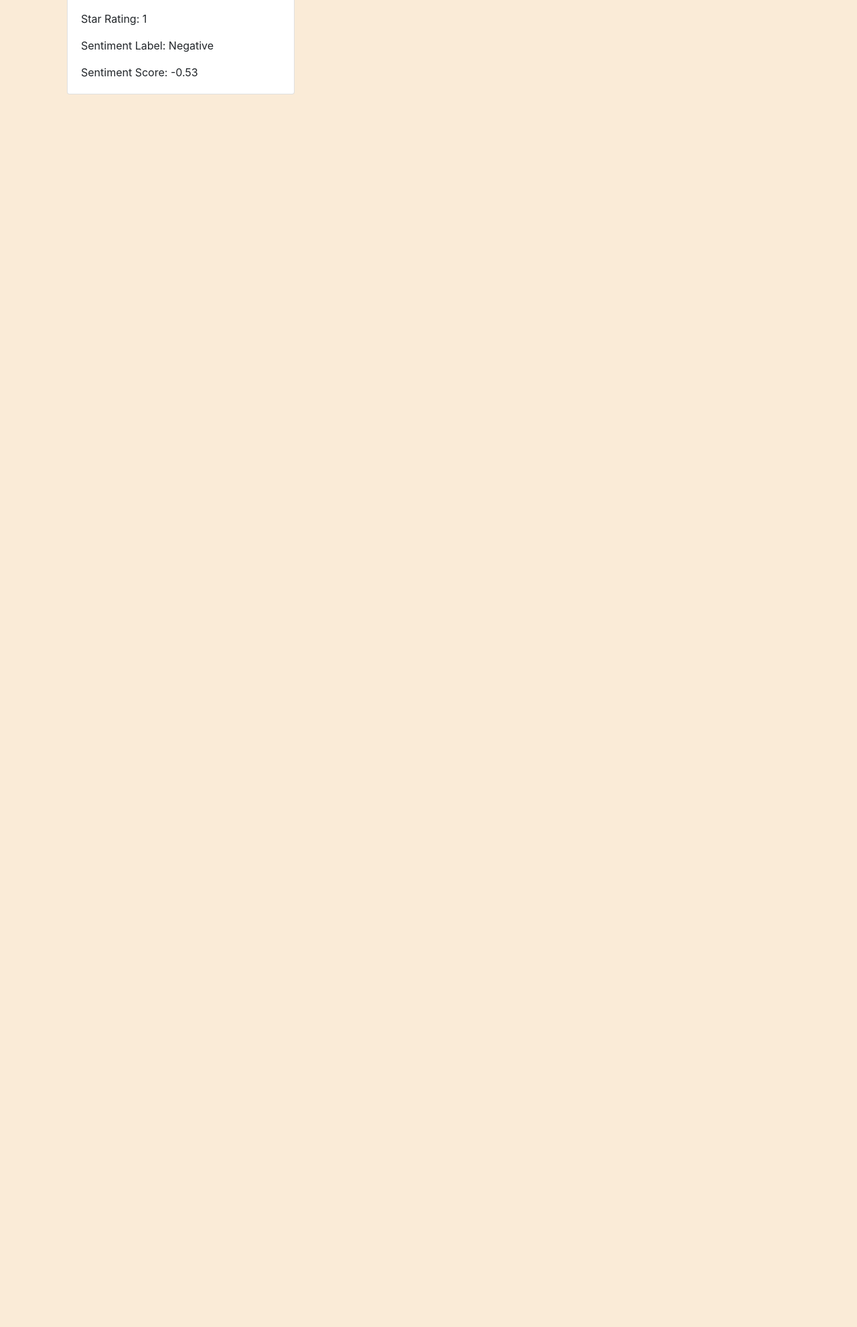
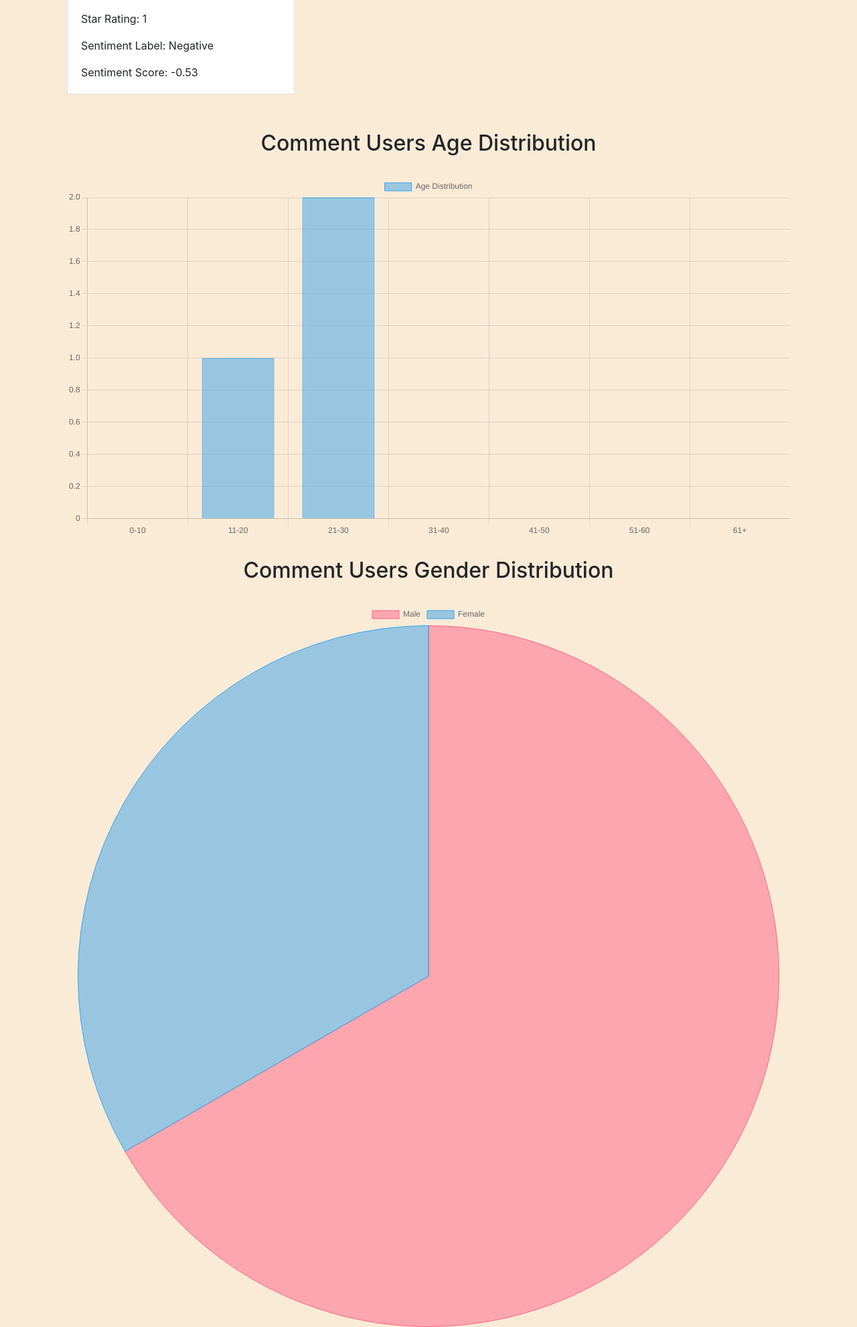
Before and after one commit to nasirabbas827/tv-show-prediction, a Django app: page /view_comments/1/ in a window 1280 px wide. Shown: the part 515-2497 px from the top of the page at 67% size. Before the commit the page ends 656 px from the top, so only its background shows below. Run offline with Django 4.2, Linux system fonts and the light colour scheme; a user stored in the database is signed in; data comes from the database, SQL or seed files in the repository; both versions use the stored data as it was after the commit; some libraries are stand-ins or nearby versions.

Commit message:
Second Commit Added Charts

```diff
--- a/myapp/models.py
+++ b/myapp/models.py
@@ -6,11 +6,21 @@ from django.db import models
 from django.contrib.auth.models import User
 from django.core import validators
 
+from django.db import models
+from django.contrib.auth.models import User
+from django.core import validators
+
 class Profile(models.Model):
+    GENDER_CHOICES = [
+        ('M', 'Male'),
+        ('F', 'Female'),
+    ]
+
     user = models.OneToOneField(User, on_delete=models.CASCADE)
     full_name = models.CharField(max_length=100, default="")
     email = models.EmailField(default="")
     date_of_birth = models.DateField(default=None, blank=True, null=True)
+    age = models.IntegerField(default=None, blank=True, null=True, validators=[validators.MinValueValidator(0)])
     phone_number = models.CharField(
         max_length=20,
         default="",
@@ -19,7 +29,8 @@ class Profile(models.Model):
         validators=[validators.RegexValidator(regex='^[0-9]*$', message='Enter a valid phone number.', code='invalid_number')]
     )  # Only allow numeric values
     address = models.TextField(default="", blank=True, null=True)
-    profile_picture = models.ImageField(upload_to='profile_pics/', default='default.jpg')  # Add this line for profile picture
+    profile_picture = models.ImageField(upload_to='profile_pics/', default='default.jpg')
+    gender = models.CharField(max_length=1, choices=GENDER_CHOICES, blank=True, null=True)
 
     def __str__(self):
         return self.user.username
--- a/myapp/views.py
+++ b/myapp/views.py
@@ -135,6 +135,11 @@ def comment_show(request, show_id):
 
     return render(request, 'comment_show.html', {'show': show, 'form': form})
 
+from django.shortcuts import render, get_object_or_404
+from django.contrib.auth.decorators import login_required
+from django.db.models import Count
+from .models import Comment, Profile
+
 @login_required
 def view_comments(request, show_id):
     show_comments = Comment.objects.filter(show_id=show_id)
@@ -148,8 +153,37 @@ def view_comments(request, show_id):
             'profile_picture': user_profile.profile_picture.url
         })
 
-    return render(request, 'view_comments.html', {'comments_with_user_info': comments_with_user_info})
+    # Query to get age distribution
+    age_distribution = Profile.objects.values('age').annotate(comment_count=Count('user__comment'))
 
+    # Prepare data for age distribution chart
+    age_labels = ['0-10', '11-20', '21-30', '31-40', '41-50', '51-60', '61+']
+    age_data = [0] * len(age_labels)
+    for item in age_distribution:
+        if item['age'] is not None:
+            age_group_index = min(item['age'] // 10, len(age_labels) - 1)
+            age_data[age_group_index] += item['comment_count']
+
+    # Query to get gender distribution
+    gender_distribution = Profile.objects.values('gender').annotate(comment_count=Count('user__comment'))
+
+    # Prepare data for gender distribution chart
+    gender_labels = ['Male', 'Female']
+    gender_data = [0, 0]
+    for item in gender_distribution:
+        if item['gender'] == 'M':
+            gender_data[0] += item['comment_count']
+        elif item['gender'] == 'F':
+            gender_data[1] += item['comment_count']
+
+    context = {
+        'age_labels': age_labels,
+        'age_data': age_data,
+        'gender_labels': gender_labels,
+        'gender_data': gender_data,
+        'comments_with_user_info': comments_with_user_info
+    }
+    return render(request, 'view_comments.html', context)
 
 @login_required
 def update_profile(request):
--- a/templates/view_comments.html
+++ b/templates/view_comments.html
@@ -36,4 +36,56 @@
         {% endfor %}
     </div>
 </div>
+<div class="container">
+    <h2>Comment Users Age Distribution</h2>
+    <canvas id="ageChart" width="400" height="200"></canvas>
+
+    <h2>Comment Users Gender Distribution</h2>
+    <canvas id="genderChart" width="400" height="200"></canvas>
+</div>
+
+<script src="https://cdn.jsdelivr.net/npm/chart.js"></script>
+<script>
+    // Age distribution chart
+    var ageCtx = document.getElementById('ageChart').getContext('2d');
+    var ageChart = new Chart(ageCtx, {
+        type: 'bar',
+        data: {
+            labels: {{ age_labels|safe }},
+            datasets: [{
+                label: 'Age Distribution',
+                data: {{ age_data|safe }},
+                backgroundColor: 'rgba(54, 162, 235, 0.5)',
+                borderColor: 'rgba(54, 162, 235, 1)',
+                borderWidth: 1
+            }]
+        },
+        options: {
+            scales: {
+                yAxes: [{
+                    ticks: {
+                        beginAtZero: true
+                    }
+                }]
+            }
+        }
+    });
+
+    // Gender distribution chart
+    var genderCtx = document.getElementById('genderChart').getContext('2d');
+    var genderChart = new Chart(genderCtx, {
+        type: 'pie',
+        data: {
+            labels: {{ gender_labels|safe }},
+            datasets: [{
+                label: 'Gender Distribution',
+                data: {{ gender_data|safe }},
+                backgroundColor: ['rgba(255, 99, 132, 0.5)', 'rgba(54, 162, 235, 0.5)'],
+                borderColor: ['rgba(255, 99, 132, 1)', 'rgba(54, 162, 235, 1)'],
+                borderWidth: 1
+            }]
+        },
+        options: {}
+    });
+</script>
 {% endblock %}
--- a/templates/view_profile.html
+++ b/templates/view_profile.html
@@ -58,6 +58,8 @@
         {% endif %}
         <strong>Full Name:</strong> {{ user_profile.full_name }}<br>
         <strong>Email:</strong> {{ user_profile.email }}<br>
+        <strong>Date of Birth:</strong> {{ user_profile.age }}<br>
+        <strong>Date of Birth:</strong> {{ user_profile.gender }}<br>
         <strong>Date of Birth:</strong> {{ user_profile.date_of_birth }}<br>
         <strong>Phone Number:</strong> {{ user_profile.phone_number }}<br>
         <strong>Address:</strong> {{ user_profile.address }}<br>
```
Also changed, not shown: myapp/forms.py (+8 -1 lines), templates/charts.html (added, +9 -0 lines), db.sqlite3, myapp/migrations/0016_profile_age_profile_gender.py (added).
